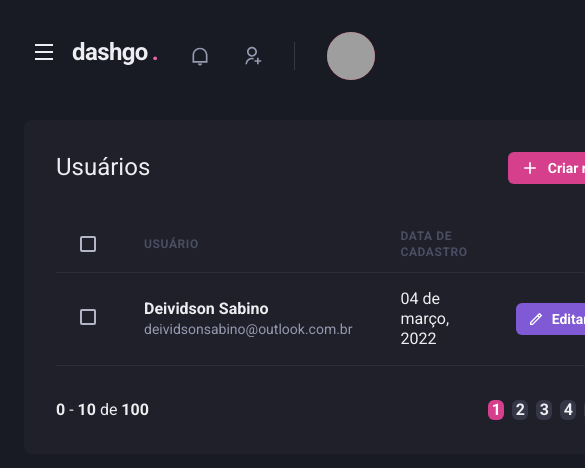
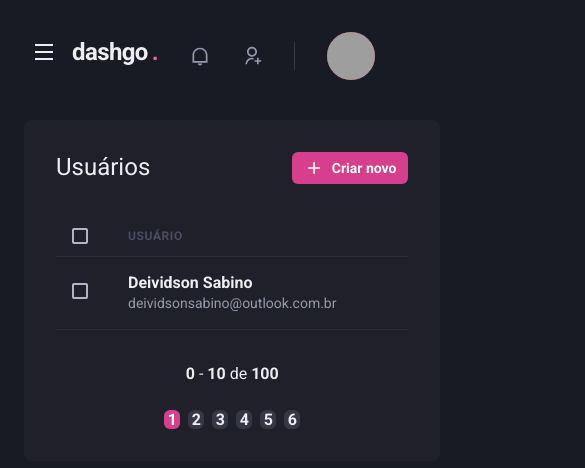
Before and after one commit to deividsonsabino/dashgo, a Next.js app: page /users in a window 390 px wide. Shown: the top 468 px of the page, 585 px wide, since content can reach past the window. Built offline with nearby package versions, Linux system fonts and the light colour scheme; grey boxes are pictures that could not be loaded.

Commit message:
feat: listagem responsiva

```diff
--- a/src/components/Pagination/index.tsx
+++ b/src/components/Pagination/index.tsx
@@ -4,7 +4,7 @@
 export function Pagination() {
     return (
         <Stack
-            direction="row"
+            direction={["column","row"]}
             spacing="6"
             mt="8"
             justify="space-between"
--- a/src/pages/users/index.tsx
+++ b/src/pages/users/index.tsx
@@ -11,7 +11,8 @@
     Th,
     Thead,
     Tr,
-    Text
+    Text,
+    useBreakpointValue
 } from "@chakra-ui/react";
 import { RiAddLine, RiPencilLine } from "react-icons/ri";
 import { Header } from "../../components/Header";
@@ -19,6 +20,10 @@
 import { Sidebar } from "../../components/Sidebar";
 
 export default function UserList() {
+    const isWideVersion = useBreakpointValue({
+        base: false,
+        lg: true
+    })
     return (
         <Box>
             <Header />
@@ -55,17 +60,17 @@
                     >
                         <Thead>
                             <Tr>
-                                <Th px="6" color="gray.300" w="8">
+                                <Th px={["4", "4", "6"]} color="gray.300" w="8">
                                     <Checkbox colorScheme="pink" />
                                 </Th>
                                 <Th>Usuário</Th>
-                                <Th>Data de cadastro</Th>
+                                {isWideVersion && (<Th>Data de cadastro</Th>)}
                                 <Th w="8"></Th>
                             </Tr>
                         </Thead>
                         <Tbody>
                             <Tr>
-                                <Td px="6">
+                                <Td px={["4", "4", "6"]}>
                                     <Checkbox colorScheme="pink" />
                                 </Td>
                                 <Td>
@@ -74,10 +79,11 @@
                                         <Text fontSize="sm" color="gray.300">deividsonsabino@outlook.com.br</Text>
                                     </Box>
                                 </Td>
+                                {isWideVersion && (<Td>
+                                    04 de março, 2022
+                                </Td>)}
                                 <Td>
-                                    04 de março, 2022
-                                </Td>
-                                <Td>
+                                    {isWideVersion && (
                                         <Button
                                             as="a"
                                             size="sm"
@@ -87,6 +93,7 @@
                                         >
                                             Editar
                                         </Button>
+                                    )}
                                 </Td>
                             </Tr>
                         </Tbody>
```
Lines whose indentation alone changed are shown as unchanged.
